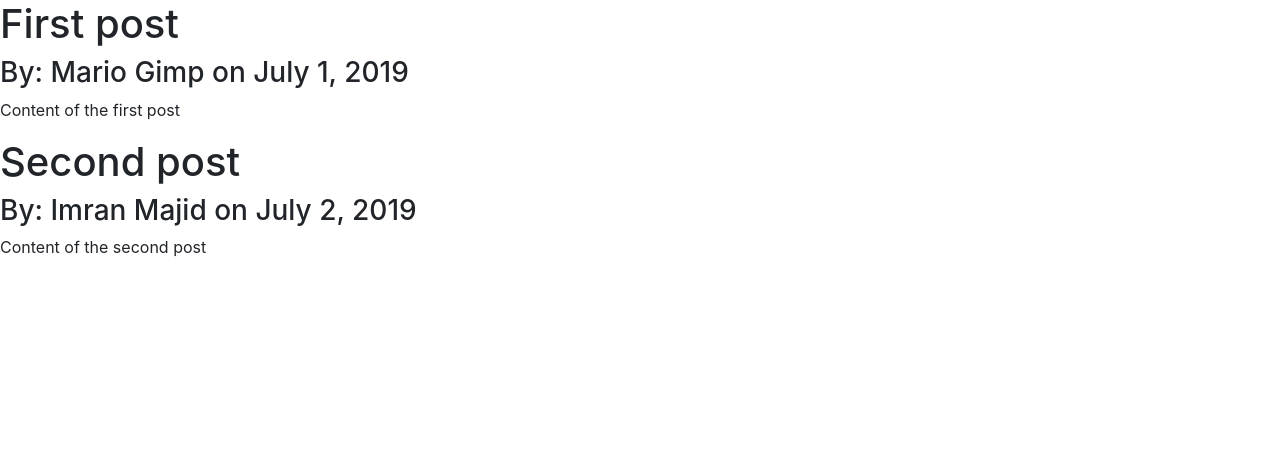
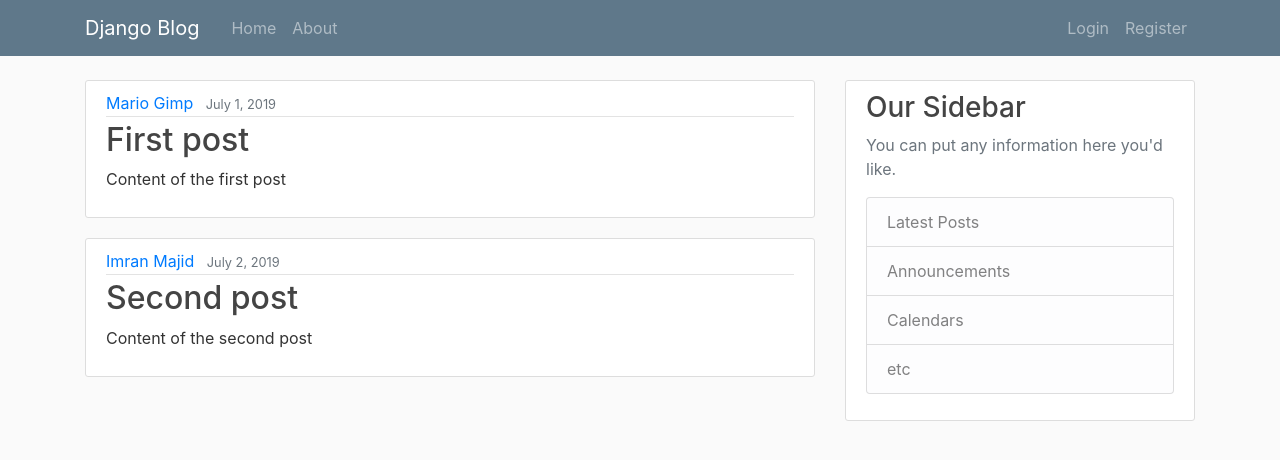
Before and after one commit to CodingGimp/django-blog, a Django app: page / in a window 1280 px wide. Shown: the top 460 px of the page. Run offline with Django 3.2, Linux system fonts and the light colour scheme; some libraries are stand-ins or nearby versions.

Commit message:
Custom styles

```diff
--- /dev/null
+++ b/blog/static/blog/main.css
@@ -0,0 +1,84 @@
+body {
+    background: #fafafa;
+    color: #333333;
+    margin-top: 5rem;
+  }
+
+  h1, h2, h3, h4, h5, h6 {
+    color: #444444;
+  }
+
+  ul {
+    margin: 0;
+  }
+
+  .bg-steel {
+    background-color: #5f788a;
+  }
+
+  .site-header .navbar-nav .nav-link {
+    color: #cbd5db;
+  }
+
+  .site-header .navbar-nav .nav-link:hover {
+    color: #ffffff;
+  }
+
+  .site-header .navbar-nav .nav-link.active {
+    font-weight: 500;
+  }
+
+  .content-section {
+    background: #ffffff;
+    padding: 10px 20px;
+    border: 1px solid #dddddd;
+    border-radius: 3px;
+    margin-bottom: 20px;
+  }
+
+  .article-title {
+    color: #444444;
+  }
+
+  a.article-title:hover {
+    color: #428bca;
+    text-decoration: none;
+  }
+
+  .article-content {
+    white-space: pre-line;
+  }
+
+  .article-img {
+    height: 65px;
+    width: 65px;
+    margin-right: 16px;
+  }
+
+  .article-metadata {
+    padding-bottom: 1px;
+    margin-bottom: 4px;
+    border-bottom: 1px solid #e3e3e3
+  }
+
+  .article-metadata a:hover {
+    color: #333;
+    text-decoration: none;
+  }
+
+  .article-svg {
+    width: 25px;
+    height: 25px;
+    vertical-align: middle;
+  }
+
+  .account-img {
+    height: 125px;
+    width: 125px;
+    margin-right: 20px;
+    margin-bottom: 16px;
+  }
+
+  .account-heading {
+    font-size: 2.5rem;
+  }
--- a/blog/templates/blog/base.html
+++ b/blog/templates/blog/base.html
@@ -1,36 +1,96 @@
-<!doctype html>
+{% load static %}
+<!DOCTYPE html>
 <html lang="en">
   <head>
     {% if title %}
-        <title>Django Blog - {{ title }} </title>
+    <title>Django Blog - {{ title }}</title>
     {% else %}
-        <title>Django Blog</title>
+    <title>Django Blog</title>
     {% endif %}
     <!-- Required meta tags -->
-    <meta charset="utf-8">
-    <meta name="viewport" content="width=device-width, initial-scale=1, shrink-to-fit=no">
+    <meta charset="utf-8" />
+    <meta
+      name="viewport"
+      content="width=device-width, initial-scale=1, shrink-to-fit=no"
+    />
 
     <!-- Bootstrap CSS -->
-    <link rel="stylesheet" href="https://stackpath.bootstrapcdn.com/bootstrap/4.3.1/css/bootstrap.min.css" integrity="sha384-ggOyR0iXCbMQv3Xipma34MD+dH/1fQ784/j6cY/iJTQUOhcWr7x9JvoRxT2MZw1T" crossorigin="anonymous">
+    <link
+      rel="stylesheet"
+      href="https://stackpath.bootstrapcdn.com/bootstrap/4.3.1/css/bootstrap.min.css"
+      integrity="sha384-ggOyR0iXCbMQv3Xipma34MD+dH/1fQ784/j6cY/iJTQUOhcWr7x9JvoRxT2MZw1T"
+      crossorigin="anonymous"
+    />
+
+    <!-- Custom CSS -->
+    <link rel="stylesheet" href="{% static 'blog/main.css' %}">
   </head>
   <body>
-        {% block content %}{% endblock %}
+    <nav class="navbar navbar-expand-md navbar-dark bg-steel fixed-top">
+      <div class="container">
+        <a class="navbar-brand mr-4" href="{% url 'blog-home' %}">Django Blog</a>
+        <button
+          class="navbar-toggler"
+          type="button"
+          data-toggle="collapse"
+          data-target="#navbarToggle"
+          aria-controls="navbarToggle"
+          aria-expanded="false"
+          aria-label="Toggle navigation"
+        >
+          <span class="navbar-toggler-icon"></span>
+        </button>
+        <div class="collapse navbar-collapse" id="navbarToggle">
+          <div class="navbar-nav mr-auto">
+            <a class="nav-item nav-link" href="{% url 'blog-home' %}">Home</a>
+            <a class="nav-item nav-link" href="{% url 'about-page' %}">About</a>
+          </div>
+          <!-- Navbar Right Side -->
+          <div class="navbar-nav">
+            <a class="nav-item nav-link" href="#">Login</a>
+            <a class="nav-item nav-link" href="#">Register</a>
+          </div>
+        </div>
+      </div>
+    </nav>
 
-
-
-
-
-
-
-
-
-
-
+    <main role="main" class="container">
+            <div class="row">
+              <div class="col-md-8">
+                {% block content %}{% endblock %}
+              </div>
+              <div class="col-md-4">
+                <div class="content-section">
+                  <h3>Our Sidebar</h3>
+                  <p class='text-muted'>You can put any information here you'd like.
+                    <ul class="list-group">
+                      <li class="list-group-item list-group-item-light">Latest Posts</li>
+                      <li class="list-group-item list-group-item-light">Announcements</li>
+                      <li class="list-group-item list-group-item-light">Calendars</li>
+                      <li class="list-group-item list-group-item-light">etc</li>
+                    </ul>
+                  </p>
+                </div>
+              </div>
+            </div>
+          </main>
 
     <!-- Optional JavaScript -->
     <!-- jQuery first, then Popper.js, then Bootstrap JS -->
-    <script src="https://code.jquery.com/jquery-3.3.1.slim.min.js" integrity="sha384-q8i/X+965DzO0rT7abK41JStQIAqVgRVzpbzo5smXKp4YfRvH+8abtTE1Pi6jizo" crossorigin="anonymous"></script>
-    <script src="https://cdnjs.cloudflare.com/ajax/libs/popper.js/1.14.7/umd/popper.min.js" integrity="sha384-UO2eT0CpHqdSJQ6hJty5KVphtPhzWj9WO1clHTMGa3JDZwrnQq4sF86dIHNDz0W1" crossorigin="anonymous"></script>
-    <script src="https://stackpath.bootstrapcdn.com/bootstrap/4.3.1/js/bootstrap.min.js" integrity="sha384-JjSmVgyd0p3pXB1rRibZUAYoIIy6OrQ6VrjIEaFf/nJGzIxFDsf4x0xIM+B07jRM" crossorigin="anonymous"></script>
+    <script
+      src="https://code.jquery.com/jquery-3.3.1.slim.min.js"
+      integrity="sha384-q8i/X+965DzO0rT7abK41JStQIAqVgRVzpbzo5smXKp4YfRvH+8abtTE1Pi6jizo"
+      crossorigin="anonymous"
+    ></script>
+    <script
+      src="https://cdnjs.cloudflare.com/ajax/libs/popper.js/1.14.7/umd/popper.min.js"
+      integrity="sha384-UO2eT0CpHqdSJQ6hJty5KVphtPhzWj9WO1clHTMGa3JDZwrnQq4sF86dIHNDz0W1"
+      crossorigin="anonymous"
+    ></script>
+    <script
+      src="https://stackpath.bootstrapcdn.com/bootstrap/4.3.1/js/bootstrap.min.js"
+      integrity="sha384-JjSmVgyd0p3pXB1rRibZUAYoIIy6OrQ6VrjIEaFf/nJGzIxFDsf4x0xIM+B07jRM"
+      crossorigin="anonymous"
+    ></script>
   </body>
 </html>
--- a/blog/templates/blog/home.html
+++ b/blog/templates/blog/home.html
@@ -1,8 +1,17 @@
 {% extends 'blog/base.html' %}
 {% block content %}
-    {% for post in posts %}
-            <h1>{{ post.title }}</h1>
-            <h3>By: {{ post.author }} on {{ post.date_posted }}</h3>
-            <p>{{ post.content }}</p>
-    {% endfor %}
+{% for post in posts %}
+    <article class="media content-section">
+    <div class="media-body">
+        <div class="article-metadata">
+        <a class="mr-2" href="#">{{ post.author }}</a>
+        <small class="text-muted">{{ post.date_posted }}</small>
+        </div>
+        <h2>
+        <a class="article-title" href="#">{{ post.title }}</a>
+        </h2>
+        <p class="article-content">{{ post.content }}</p>
+    </div>
+    </article>
+{% endfor %}
 {% endblock %}
```
